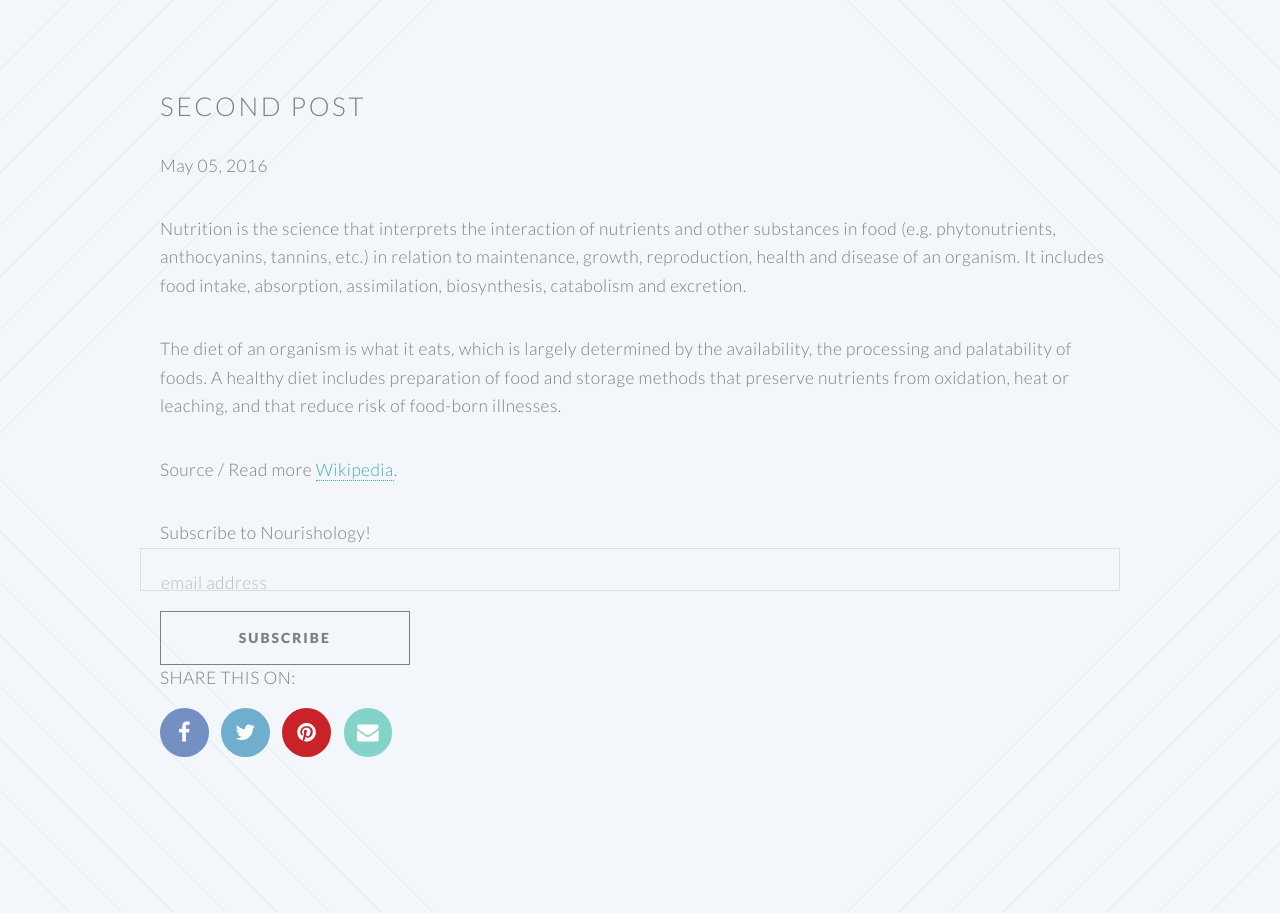
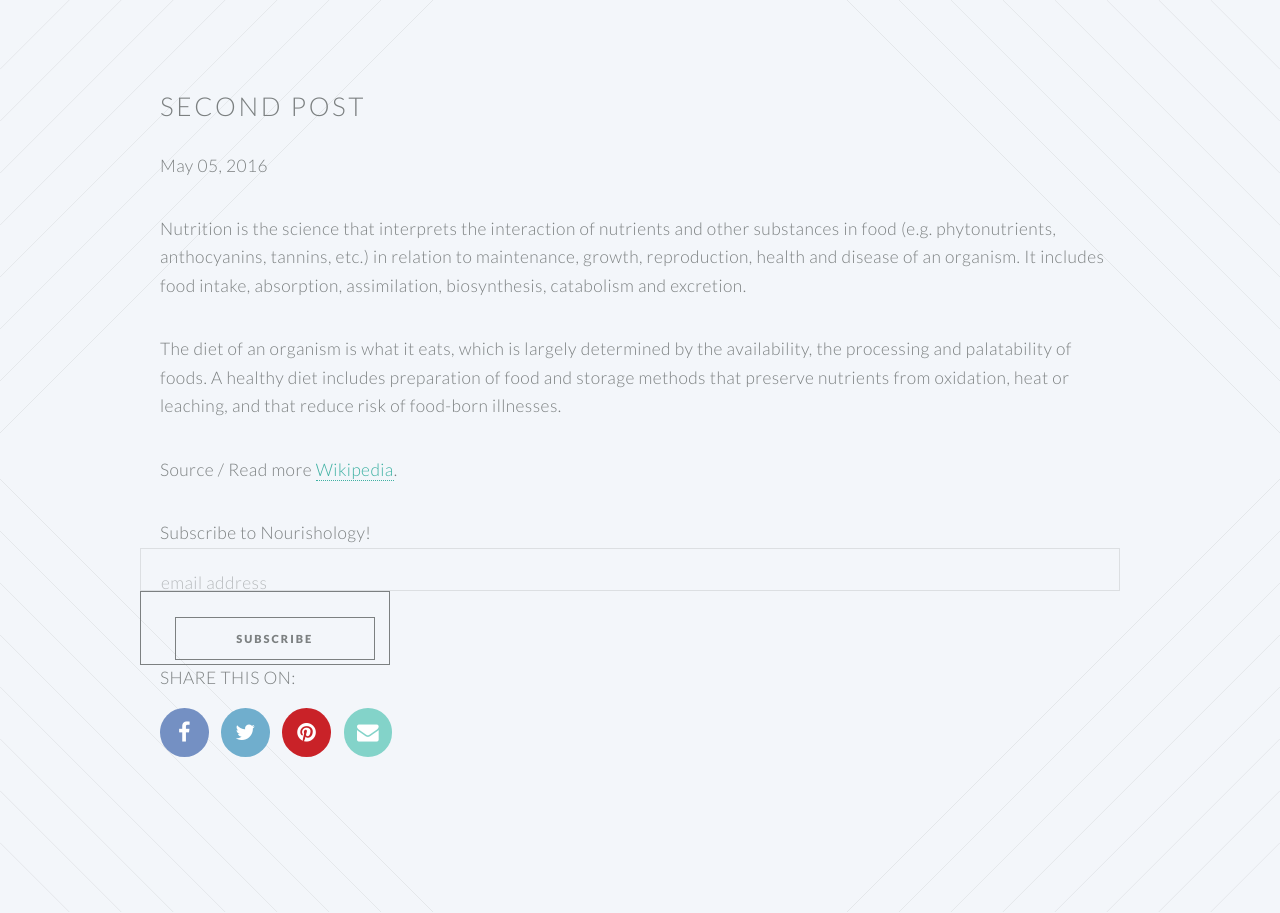
Before and after one commit to lmchristensen23/lmchristensen23.github.io, a Jekyll site: the page built from _posts/2016-05-05-second-post.md, in a window 1280 px wide. Shown: the part 543-1456 px from the top of the page. Built offline with Jekyll 4.4.1, drawn with Linux system fonts in a browser that asks for light colours; comment, search, counter and statistics services are not loaded; grey boxes are pictures that could not be loaded.

Commit message:
Update post.html

```diff
--- a/_layouts/post.html
+++ b/_layouts/post.html
@@ -23,7 +23,7 @@
 		<input type="email" value="" name="EMAIL" class="email" id="mce-EMAIL" placeholder="email address" required>
 		<!-- real people should not fill this in and expect good things - do not remove this or risk form bot signups-->
     		<div style="position: absolute; left: -5000px;" aria-hidden="true"><input type="text" name="b_eec851318c04c20adcb6dfef2_7c3c0ff234" tabindex="-1" value=""></div>
-    		<div class="clear"><input type="submit" value="Subscribe" name="subscribe" id="mc-embedded-subscribe" class="button"></div>
+    		<div class="button"><input type="submit" value="Subscribe" name="subscribe" id="mc-embedded-subscribe" class="button"></div>
    	</div>
    	</form>
    </div>
```
